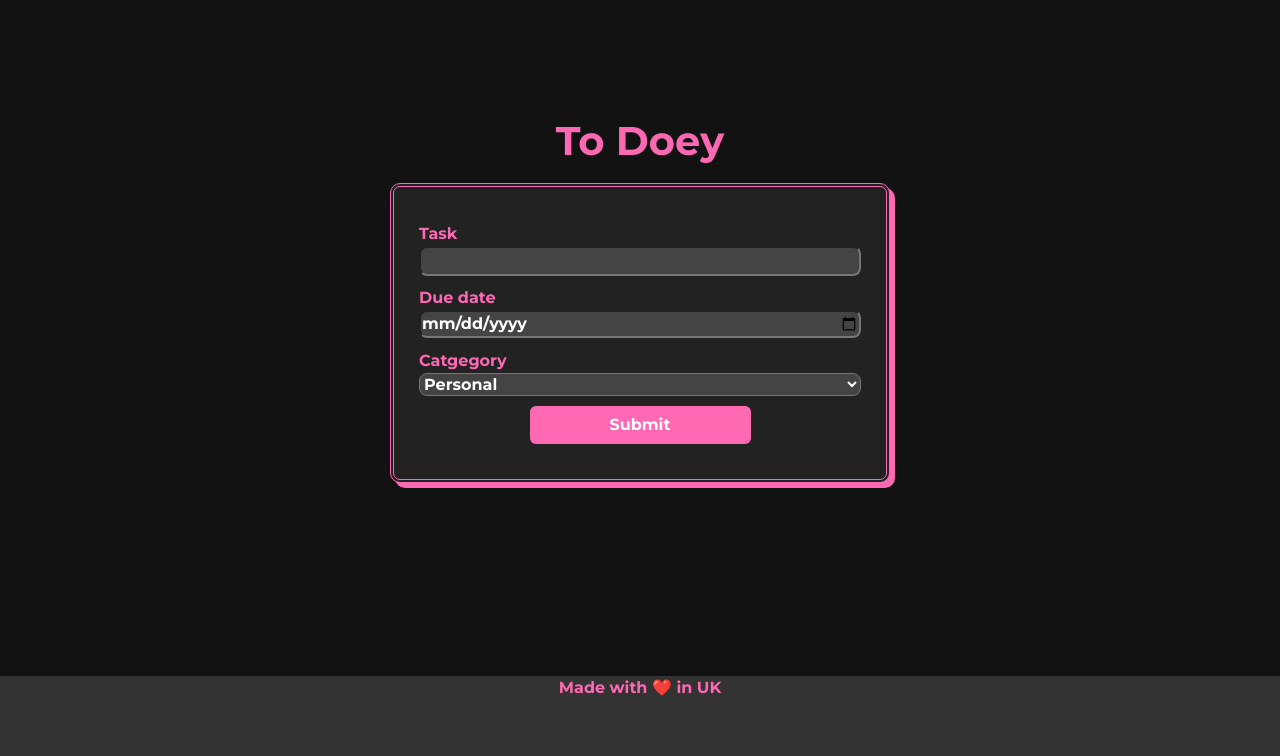
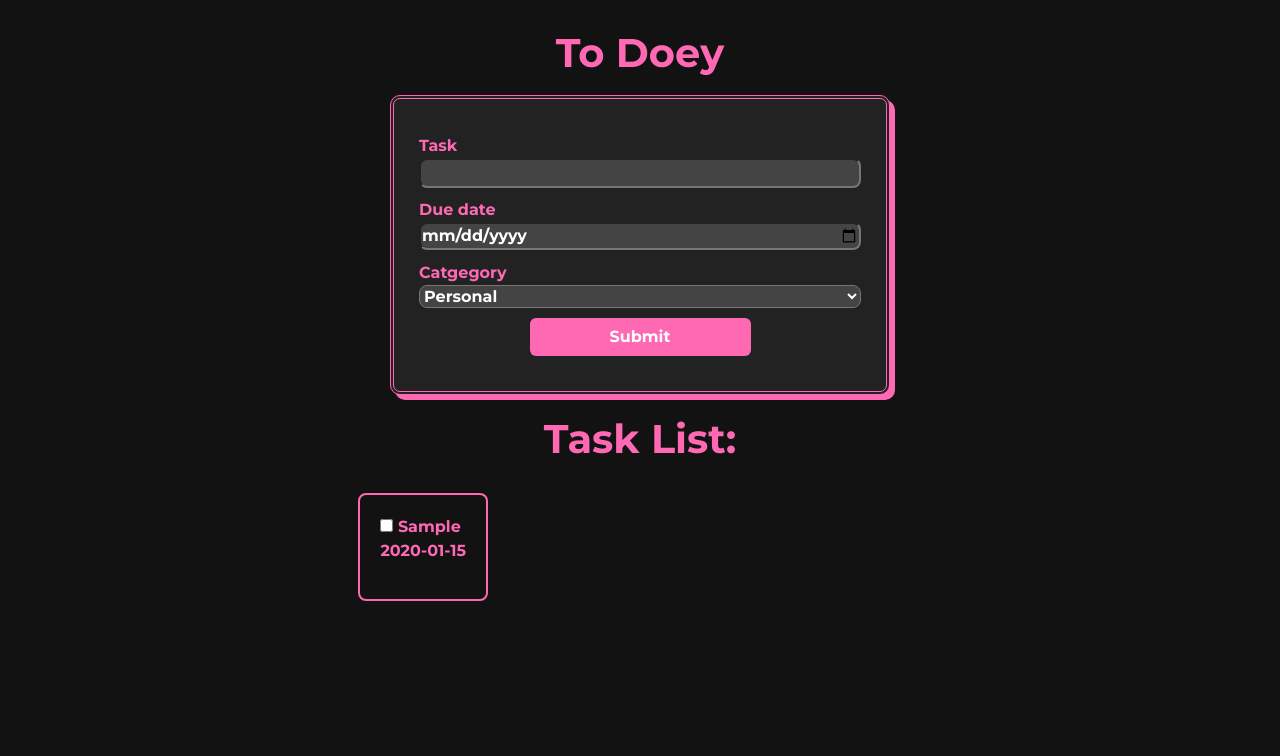
Before and after one commit to jaydeep080805/ToDoey, a Flask app: page / in a window 1280 px wide. Shown: the part 44-800 px from the top of the page. Run offline with Flask 3, Linux system fonts and the light colour scheme; a user stored in the database is signed in; tables that the repository leaves empty hold one stand-in row (values such as "Sample post"); some libraries are stand-ins or nearby versions.

Commit message:
added task list onto home screen and fixed the styling. Also added database relationships to link the user to their tasks

```diff
--- a/main.py
+++ b/main.py
@@ -2,6 +2,7 @@ from flask import Flask, render_template, redirect, url_for, request, flash
 from forms import TaskForm, SignUpForm, LoginForm
 from os import environ
 from flask_sqlalchemy import SQLAlchemy
+from sqlalchemy import ForeignKey
 from flask_login import (
     current_user,
     LoginManager,
@@ -28,17 +29,22 @@ csrf = CSRFProtect(app)
 
 
 class TaskDataBase(db.Model):
-    # link to the user database to link the task list
+    # TODO link to the user database to link the task list
     id = db.Column(db.Integer, primary_key=True)
+    user_id = db.Column(db.Integer, ForeignKey("user_information.id"), nullable=False)
     task = db.Column(db.String(), nullable=False)
     due_date = db.Column(db.Date, nullable=True)
     category = db.Column(db.String())
+    user = db.relationship("UserInformation", back_populates="tasks")
 
 
 class UserInformation(db.Model, UserMixin):
     id = db.Column(db.Integer, primary_key=True)
     email = db.Column(db.String(), nullable=False)
     password = db.Column(db.String(), nullable=False)
+    tasks = db.relationship(
+        "TaskDataBase", order_by=TaskDataBase.due_date, back_populates="user"
+    )
 
 
 with app.app_context():
@@ -60,6 +66,7 @@ def home():
         print(form.category.data)
 
         new_task = TaskDataBase(
+            user_id=current_user.id,
             task=form.task.data,
             due_date=form.due_date.data,
             category=form.category.data,
@@ -70,9 +77,11 @@ def home():
         flash("Task Added Successfully", "success")
         return redirect(url_for("home"))
 
-    tasks = TaskDataBase.query.filter_by()
+    tasks = []
+    if current_user.is_authenticated:
+        tasks = current_user.tasks
 
-    return render_template("index.html", form=form, task_list=[])
+    return render_template("index.html", form=form, task_list=tasks)
 
 
 @app.route("/about")
--- a/static/css/styles.css
+++ b/static/css/styles.css
@@ -77,7 +77,8 @@ body {
     justify-content: center;
     align-items: center;
     flex-direction: column;
-    height: 75vh;
+    min-height: 75vh;
+    margin-top: 20px;
 }
 
 /* the main form card that holds all the form elements */
@@ -153,6 +154,37 @@ the elements have their label and content together so its spaced out evenly*/
     color: var(--pink);
 }
 
+.task-list-container {
+    display: grid;
+    grid-template-columns: repeat(4, 1fr);
+    grid-gap: 15px;
+    padding: 10px;
+    overflow: auto;
+}
+
+.task-list-heading {
+    margin: 20px 0;
+}
+
+.task-card {
+    border: 2px solid var(--pink);
+    border-radius: 8px;
+
+    padding: 20px;
+    /* margin-top: 20px; */
+
+    transition: ease 0.3s;
+}
+
+.task-card:hover {
+    background-color: rgb(246, 84, 225);
+    color: white;
+    border-color: white;
+
+    box-shadow: -5px -5px var(--pink);
+}
+
+
 footer {
     height: 10vh;
     text-align: center;
--- a/templates/base.html
+++ b/templates/base.html
@@ -67,8 +67,8 @@
         <script src="{{ url_for('static', filename='js/index.js') }}"></script>
     </body>
 
-    <footer>
+    <!-- <footer>
         <p>Made with ❤️ in UK</p>
-    </footer>
+    </footer> -->
 
 </html>
--- a/templates/index.html
+++ b/templates/index.html
@@ -30,8 +30,21 @@
         </form>
     </div>
 
+
     {% if task_list: %}
-    <h1>poop</h1>
+        <h1 class="task-list-heading">Task List:</h1>
+        <div class="task-list-container">
+            {% for task in task_list %}
+                <div class="task-card">
+                    <input type="checkbox" name="checkbox-for-tasks" id="task-checkbox">
+                    <label for="task-checkbox">{{task.task}}</label>
+                    <p>{{task.due_date}}</p>
+                    <!-- <p>{{task.category}}</p> -->
+                </div>
+            {% endfor %}
+        </div>
     {% endif %}
 
+
+
     {% endblock %}
```
